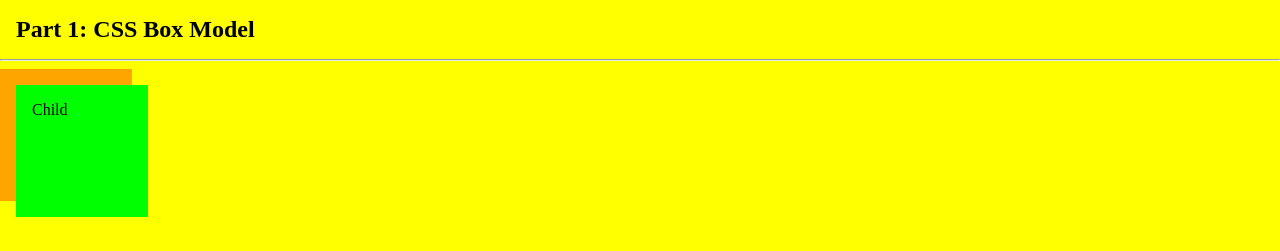
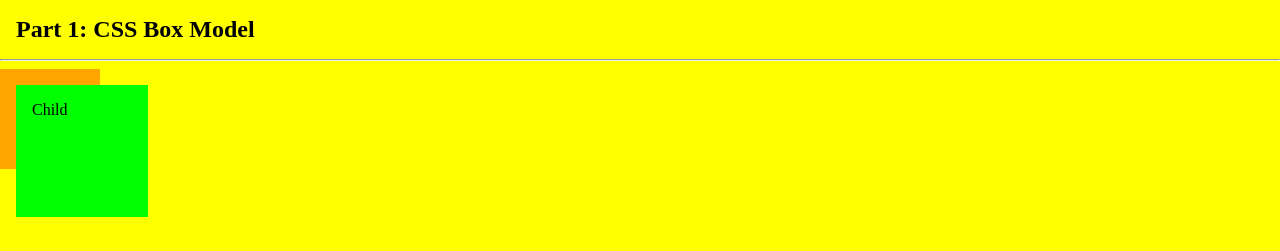
Before and after one commit to likhithyadav05/css1, a plain HTML site: page index.html in a window 1280 px wide. Shown: the top 251 px of the page. Drawn offline with Linux system fonts and the light colour scheme.

Commit message:
Update style.css

```diff
--- a/style.css
+++ b/style.css
@@ -1,7 +1,5 @@
 body{
     background-color: yellow;
-}
-*{
     padding: 0;
     margin: 0;
 }
@@ -9,6 +7,7 @@ hr{
     margin: 8px 0px;
 }
 .parent{
+    box-sizing: border-box;
     background-color: orange;
     padding: 16px;
 }
```
